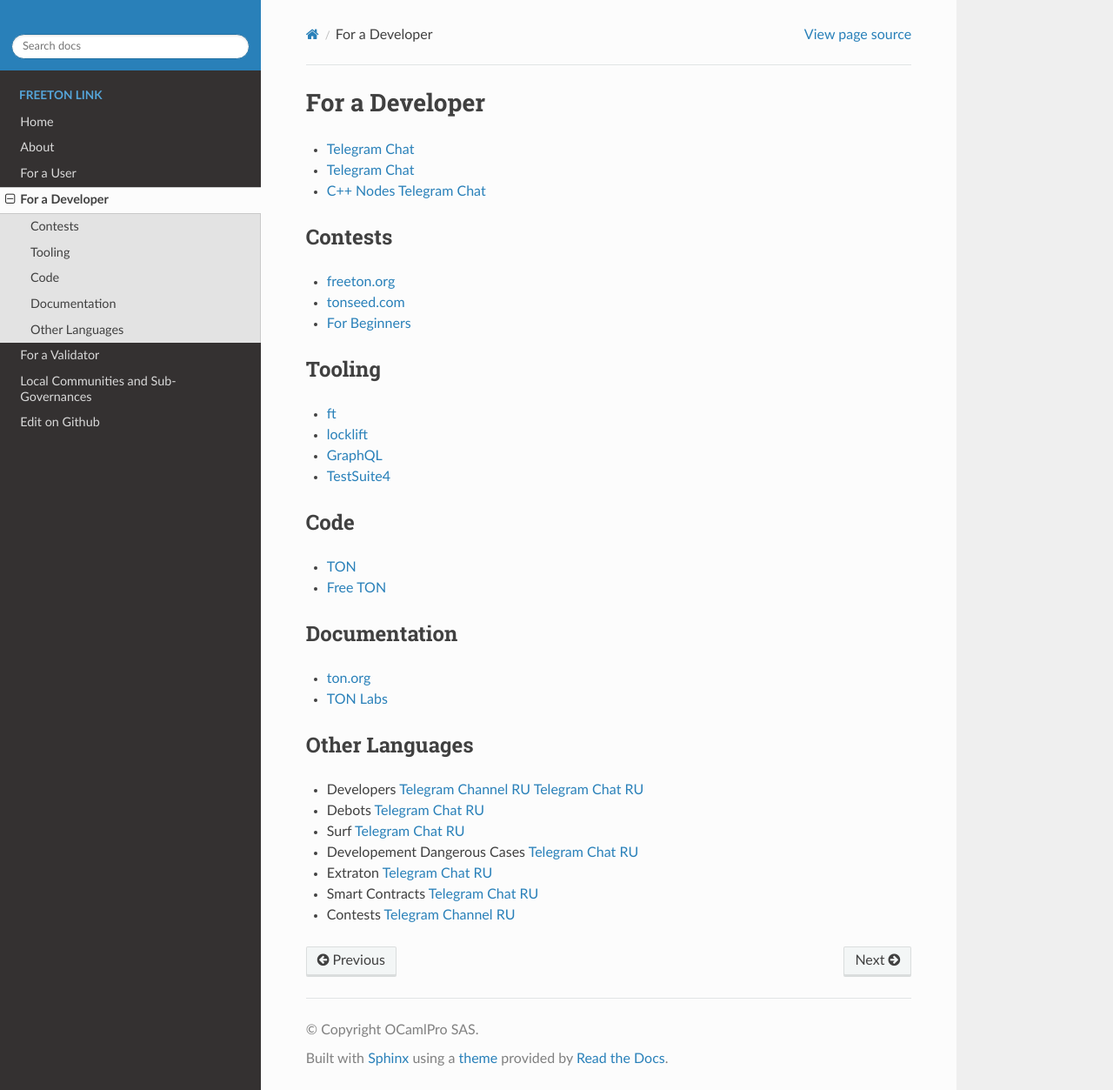
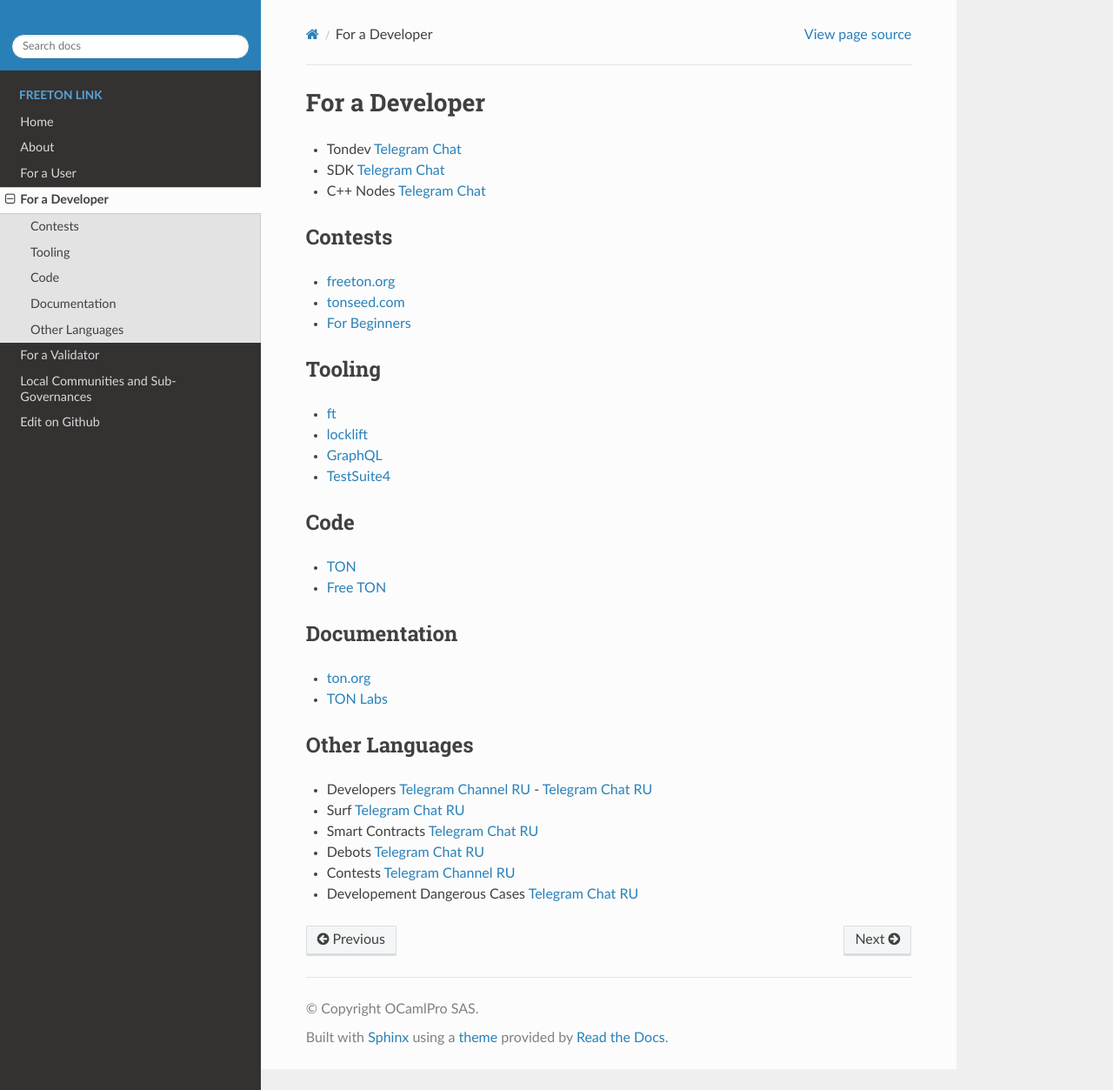
Before and after one commit to OCamlPro/www.freeton.link, a Sphinx documentation site: the page built from sphinx/developer.rst, in a window 1280 px wide and 1253 px high. Shown: the whole window at 87% size. Built offline with Sphinx 7.4.7 and the Read the Docs theme 2.0.0, drawn with Linux system fonts in a browser that asks for light colours; the version number could not be read and is left out.

Commit message:
petits changements

```diff
--- a/sphinx/developer.rst
+++ b/sphinx/developer.rst
@@ -1,8 +1,8 @@
 For a Developer
 ===============
-* `Telegram Chat <https://t.me/tondev_en>`_
-* `Telegram Chat <https://t.me/ton_sdk>`_
-* `C++ Nodes Telegram Chat <https://t.me/freeton_cpp>`_
+* Tondev `Telegram Chat <https://t.me/tondev_en>`_
+* SDK `Telegram Chat <https://t.me/ton_sdk>`_
+* C++ Nodes `Telegram Chat <https://t.me/freeton_cpp>`_
 
 Contests
 ~~~~~~~~
@@ -29,13 +29,9 @@
 
 Other Languages
 ~~~~~~~~~~~~~~~
-* Developers `Telegram Channel RU <https://t.me/freetondev_ru>`_ `Telegram Chat RU <https://t.me/freetondevru>`_
+* Developers `Telegram Channel RU <https://t.me/freetondev_ru>`_ - `Telegram Chat RU <https://t.me/freetondevru>`_
+* Surf `Telegram Chat RU <https://t.me/betasurf>`_
+* Smart Contracts `Telegram Chat RU <https://t.me/freeton_smartcontracts>`_
 * Debots `Telegram Chat RU <https://t.me/freetondebots>`_
-* Surf `Telegram Chat RU <https://t.me/betasurf>`_
+* Contests `Telegram Channel RU <https://t.me/toncontests_ru>`_
 * Developement Dangerous Cases `Telegram Chat RU <https://t.me/fld_ton_dev>`_
-* Extraton `Telegram Chat RU <https://t.me/extraton>`_
-* Smart Contracts `Telegram Chat RU <https://t.me/freeton_smartcontracts>`_
-* Contests `Telegram Channel RU <https://t.me/toncontests_ru>`_
-
-.. |gramkit.ico| image:: images/gramkit.ico
-.. |telegraph.ico| image:: images/telegraph.ico
```
Also changed, not shown: sphinx/user.rst (+16 -13 lines).
